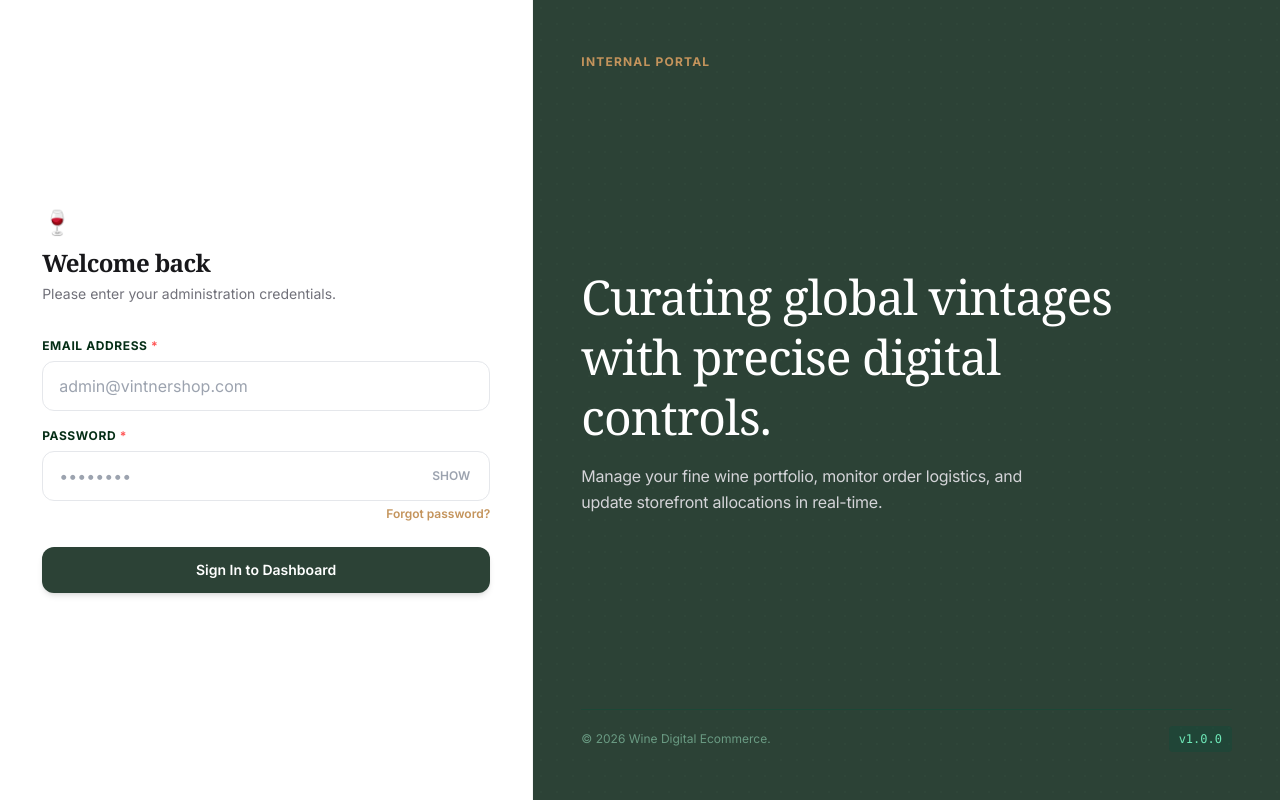
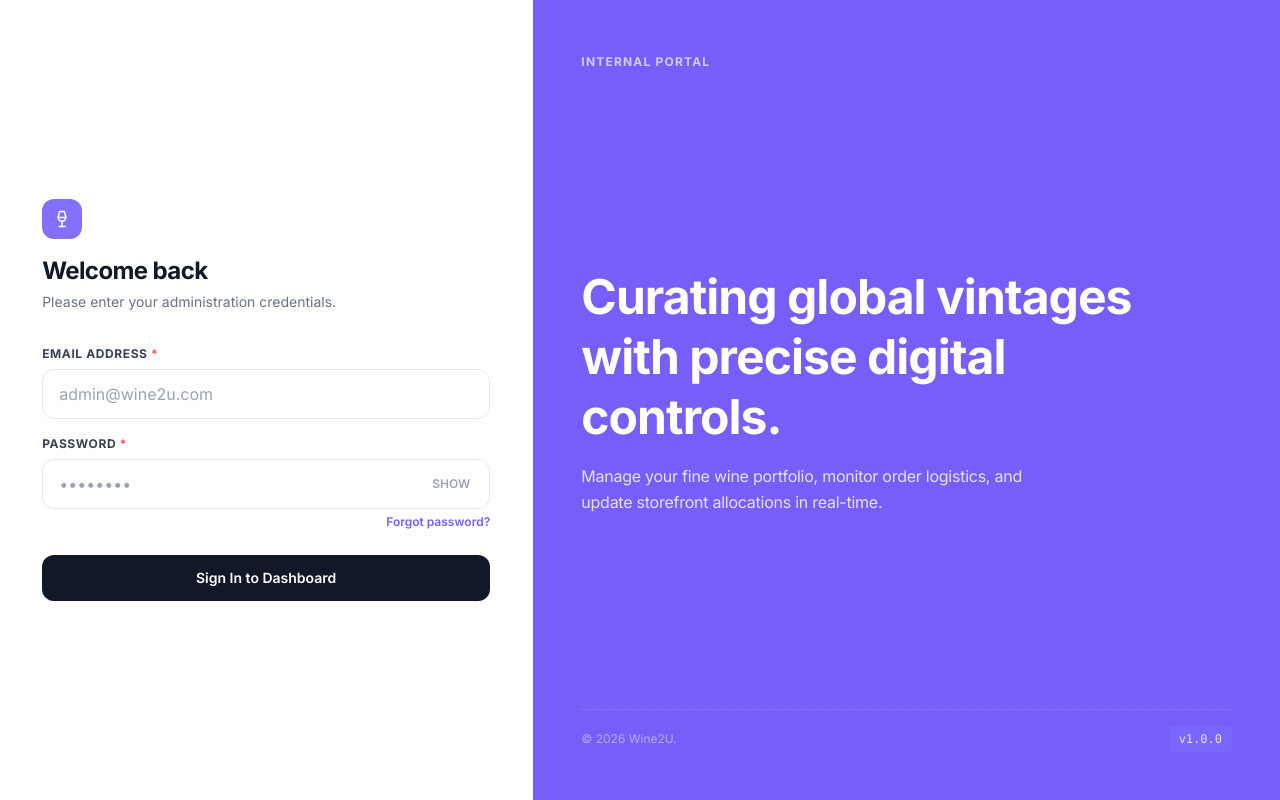
Before and after one commit to yoselorm/wine-admin, a React (Create React App) app: page /login in a window 1280 px wide. Built offline with nearby package versions, Linux system fonts and the light colour scheme; no server answers.

Commit message:
refactor: update styles and improve layout in InputField and LoginPage components

```diff
--- a/src/components/InputField.js
+++ b/src/components/InputField.js
@@ -9,7 +9,7 @@ const InputField = ({ label, type = 'text', name, value, onChange, placeholder,
 
   return (
     <div className="w-full mb-4">
-      <label className="block text-xs font-bold text-green-950 uppercase tracking-wider mb-1.5">
+      <label className="block text-xs font-bold text-gray-700 uppercase tracking-wider mb-1.5">
         {label} {required && <span className="text-red-500">*</span>}
       </label>
 
@@ -24,7 +24,7 @@ const InputField = ({ label, type = 'text', name, value, onChange, placeholder,
           className={`w-full pl-4 pr-12 py-3 bg-white border text-gray-900 placeholder-gray-400 rounded-lg focus:outline-none focus:ring-2 transition-all duration-200 ${
             error
               ? 'border-red-500 focus:ring-red-500/20 focus:border-red-500'
-              : 'border-gray-200 focus:ring-green-800/10 focus:border-green-800'
+              : 'border-gray-200 focus:ring-violet-500/10 focus:border-violet-500'
           }`}
         />
 
--- a/src/pages/LoginPage.js
+++ b/src/pages/LoginPage.js
@@ -1,6 +1,7 @@
 import React, { useState, useEffect } from 'react';
 import { useDispatch, useSelector } from 'react-redux';
 import { useNavigate } from 'react-router-dom';
+import { Wine } from 'lucide-react';
 import { loginAdmin, clearStatus } from '../redux/AuthSlice';
 import InputField from '../components/InputField';
 import toast from '../components/Toast';
@@ -10,7 +11,7 @@ const Login = () => {
   const dispatch = useDispatch();
   const navigate = useNavigate();
 
-  const { loading, error, isAuthenticated } = useSelector((state) => state.auth);
+  const { loading, isAuthenticated } = useSelector((state) => state.auth);
 
   useEffect(() => {
     dispatch(clearStatus());
@@ -28,33 +29,31 @@ const Login = () => {
 
   const handleSubmit = async (e) => {
     e.preventDefault();
-
     try {
-    const response = await dispatch(loginAdmin(formData)).unwrap();
+      await dispatch(loginAdmin(formData)).unwrap();
       toast.success('Login successful! Welcome back.');
-
     } catch (err) {
-    console.log('Login error:', err);
       toast.error('Login failed. Please check your credentials.');
     }
   };
 
   return (
-    <div className="min-h-screen grid grid-cols-1 md:grid-cols-12 bg-zinc-50 font-sans selection:bg-[#c4945c] selection:text-white">
+    <div className="min-h-screen grid grid-cols-1 md:grid-cols-12 bg-gray-50 font-sans selection:bg-violet-200 selection:text-violet-900">
 
-      <div className="md:col-span-5 flex items-center justify-center p-8 bg-white border-r border-zinc-100">
+      <div className="md:col-span-5 flex items-center justify-center p-8 bg-white border-r border-gray-100">
         <div className="w-full max-w-md">
 
           <div className="mb-8">
-            <span className="text-2xl">🍷</span>
-            <h1 className="text-2xl font-serif font-bold text-zinc-900 tracking-tight mt-2">
+            <div className="w-10 h-10 rounded-lg bg-violet-500 flex items-center justify-center text-white">
+              <Wine size={18} />
+            </div>
+            <h1 className="text-2xl font-bold text-gray-900 tracking-tight mt-4">
               Welcome back
             </h1>
-            <p className="text-sm text-zinc-500 mt-1">
+            <p className="text-sm text-gray-500 mt-1">
               Please enter your administration credentials.
             </p>
           </div>
-
 
           <form onSubmit={handleSubmit} className="space-y-1">
             <InputField
@@ -63,7 +62,7 @@ const handleSubmit = async (e) => {
               name="email"
               value={formData.email}
               onChange={handleChange}
-              placeholder="admin@vintnershop.com"
+              placeholder="admin@wine2u.com"
             />
 
             <InputField
@@ -79,7 +78,7 @@ const handleSubmit = async (e) => {
               <button
                 type="button"
                 onClick={() => navigate('/forgot-password')}
-                className="text-xs font-semibold text-[#c4945c] hover:text-[#b0824b] transition-colors"
+                className="text-xs font-semibold text-violet-600 hover:text-violet-700 transition-colors"
               >
                 Forgot password?
               </button>
@@ -88,8 +87,7 @@ const handleSubmit = async (e) => {
             <button
               type="submit"
               disabled={loading}
-              style={{ backgroundColor: '#2c4236' }}
-              className="w-full py-3 px-4 text-white text-sm font-semibold rounded-lg shadow-md hover:opacity-95 active:opacity-100 disabled:opacity-50 disabled:cursor-not-allowed transition-all duration-200"
+              className="w-full py-3 px-4 bg-gray-900 hover:bg-gray-800 text-white text-sm font-semibold rounded-lg shadow-sm active:opacity-100 disabled:opacity-50 disabled:cursor-not-allowed transition-all duration-200"
             >
               {loading ? (
                 <div className="flex items-center justify-center space-x-2">
@@ -104,32 +102,29 @@ const handleSubmit = async (e) => {
         </div>
       </div>
 
-      <div
-        className="hidden md:flex md:col-span-7 flex-col justify-between p-12 relative overflow-hidden"
-        style={{ backgroundColor: '#2c4236' }} // Primary Forest Green
-      >
+      <div className="hidden md:flex md:col-span-7 flex-col justify-between p-12 relative overflow-hidden bg-violet-600">
         <div className="absolute inset-0 opacity-5 mix-blend-overlay bg-[radial-gradient(#fff_1px,transparent_1px)] [background-size:16px_16px]" />
 
         <div className="z-10">
-          <span className="text-xs font-bold uppercase tracking-widest text-[#c4945c]">
+          <span className="text-xs font-bold uppercase tracking-widest text-violet-200">
             Internal Portal
           </span>
         </div>
 
         <div className="max-w-xl z-10 my-auto space-y-4">
-          <h2 className="text-4xl lg:text-5xl font-serif text-white leading-tight font-medium">
+          <h2 className="text-4xl lg:text-5xl font-bold text-white leading-tight tracking-tight">
             Curating global vintages with precise digital controls.
           </h2>
-          <p className="text-zinc-300 text-base max-w-md font-light leading-relaxed">
+          <p className="text-violet-100 text-base max-w-md font-light leading-relaxed">
             Manage your fine wine portfolio, monitor order logistics, and update storefront allocations in real-time.
           </p>
         </div>
 
-        <div className="z-10 flex items-center justify-between border-t border-emerald-900/40 pt-4">
-          <p className="text-xs text-emerald-200/50">
-            &copy; {new Date().getFullYear()} Wine Digital Ecommerce.
+        <div className="z-10 flex items-center justify-between border-t border-violet-400/40 pt-4">
+          <p className="text-xs text-violet-200/70">
+            &copy; {new Date().getFullYear()} Wine2U.
           </p>
-          <span className="text-xs px-2.5 py-1 rounded bg-emerald-900/30 text-emerald-300 font-mono">
+          <span className="text-xs px-2.5 py-1 rounded bg-violet-500/40 text-violet-100 font-mono">
             v1.0.0
           </span>
         </div>
```
Lines whose indentation alone changed are shown as unchanged.
